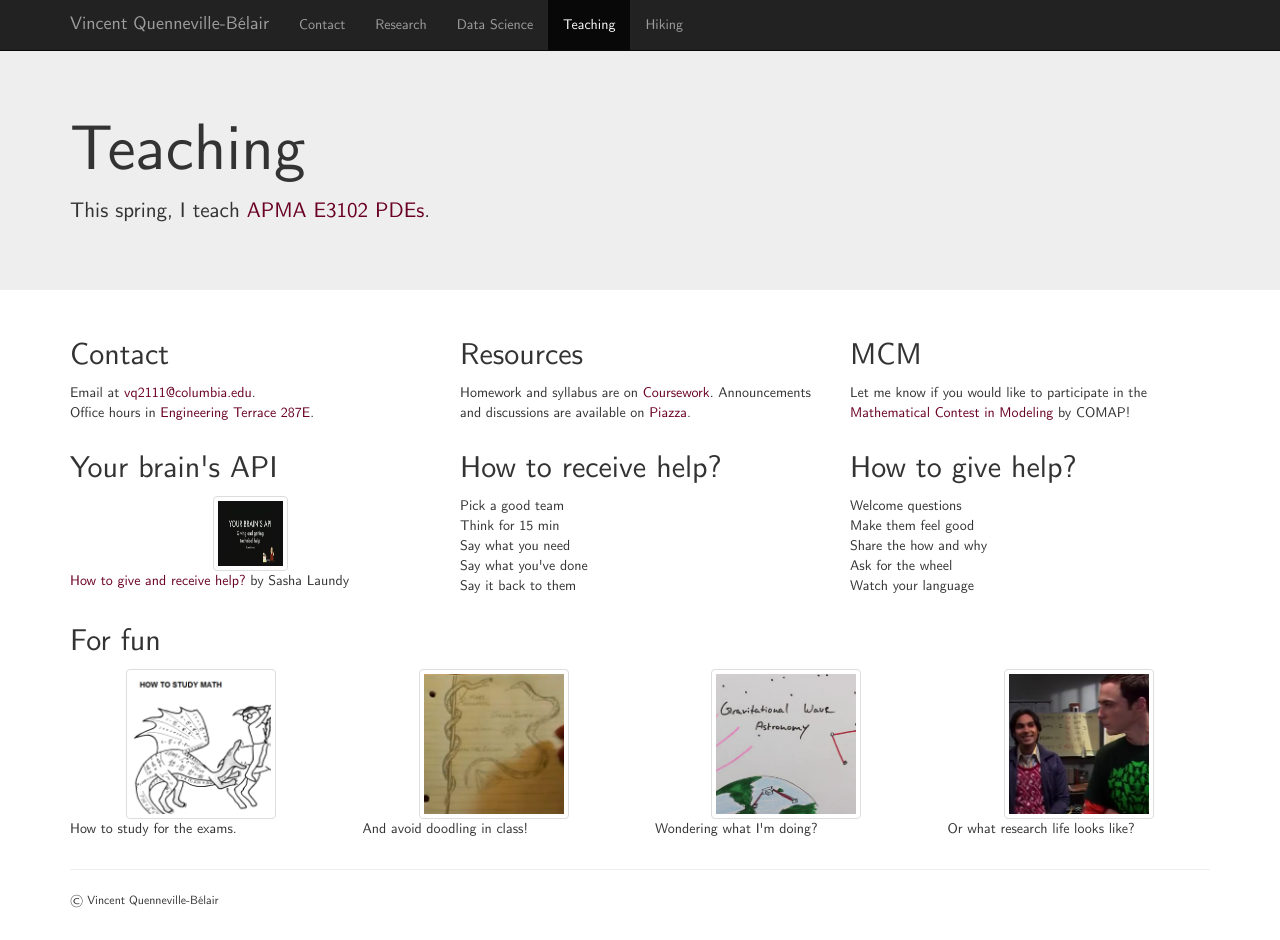
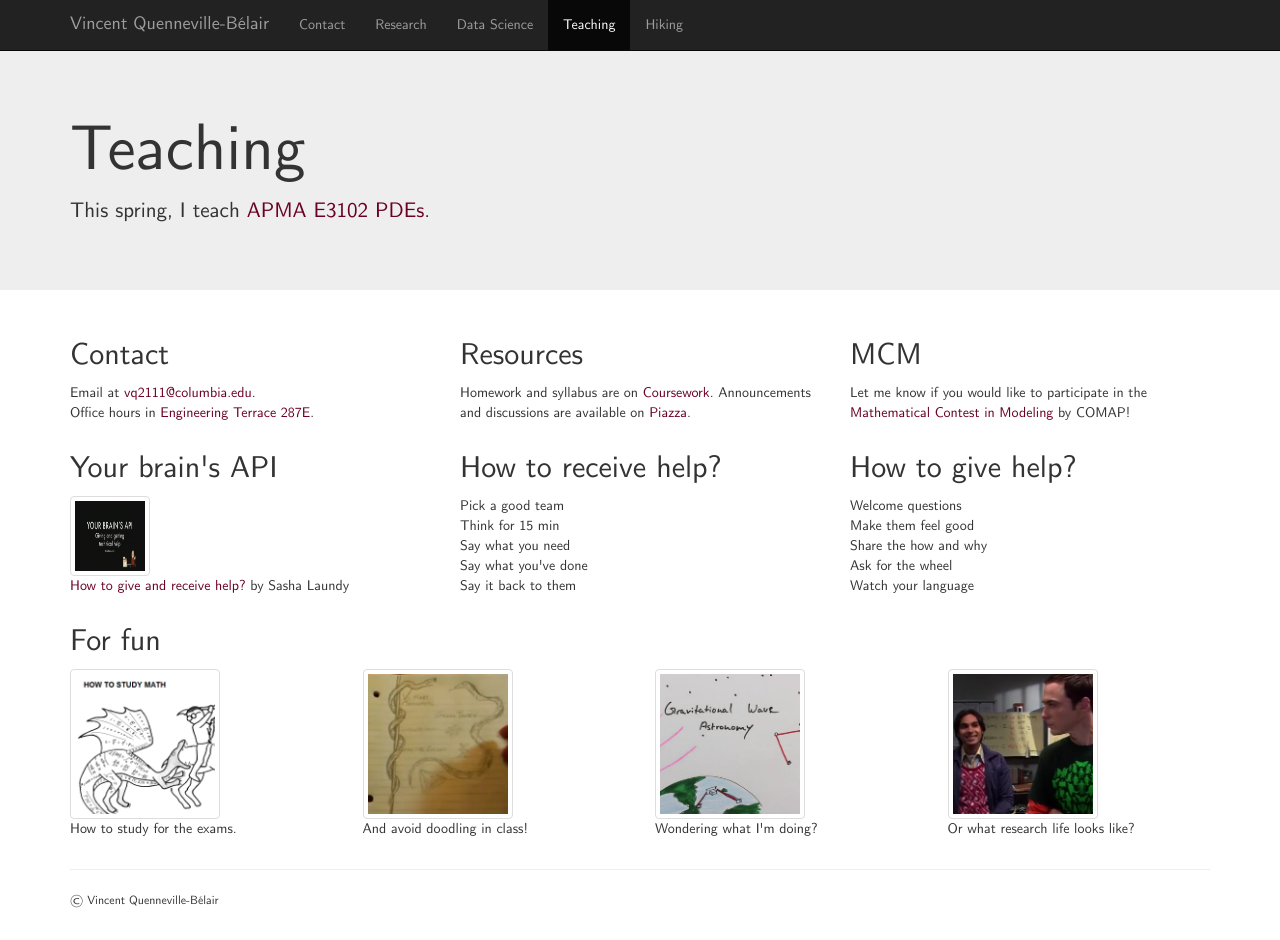
Before and after one commit to vincentqb/vincentqb.github.io.archive, a Jekyll site: the page built from teaching.html, in a window 1280 px wide and 940 px high. Built offline with Jekyll 4.4.1, drawn with Linux system fonts in a browser that asks for light colours; nearby versions of some CDN libraries.

Commit message:
remove centering.

```diff
--- a/teaching.html
+++ b/teaching.html
@@ -71,7 +71,7 @@
 
 <div class="col-md-4 col-sm-12">
 <h2>Your brain's API</h2>
-<a href="https://www.youtube.com/embed/hY14Er6JX2s"><img src="images/help.png" style="width: 75px; height: 75px; margin-left: auto; margin-right: auto; display: block" class="img-thumbnail" alt="Here's how to give and receive help"></a>
+<a href="https://www.youtube.com/embed/hY14Er6JX2s"><img src="images/help.png" style="width: 80px; height: 80px;" class="img-thumbnail" alt="Here's how to give and receive help"></a>
 <p>
 <a href="https://www.youtube.com/embed/hY14Er6JX2s">How to give and receive help?</a> by Sasha Laundy
 </p>
@@ -132,19 +132,19 @@
 <h2>For fun</h2>
 <div class="row">
 <div class="col-xs-6 col-md-3">
-<a href="http://abstrusegoose.com/353"><img src="images/abstrusegoose353-mini.png" style="width: 150px; height: 150px; margin-left: auto; margin-right: auto; display: block" class="img-thumbnail" alt="Here's how to study for the exams"></a>
+<a href="http://abstrusegoose.com/353"><img src="images/abstrusegoose353-mini.png" style="width: 150px; height: 150px;" class="img-thumbnail" alt="Here's how to study for the exams"></a>
 <p>How to study for the exams.</p>
 </div>
 
 <!--
 <div class="col-xs-6 col-md-3">
-<a href="https://www.youtube.com/embed/hY14Er6JX2s"><img src="images/help.png" style="width: 150px; height: 150px; margin-left: auto; margin-right: auto; display: block" class="img-thumbnail" alt="Here's how to give and receive help"></a>
+<a href="https://www.youtube.com/embed/hY14Er6JX2s"><img src="images/help.png" style="width: 150px; height: 150px;" class="img-thumbnail" alt="Here's how to give and receive help"></a>
 <p>How to give and receive help.</p>
 </div>
 -->
 
 <div class="col-xs-6 col-md-3">
-<a href="https://www.youtube.com/watch?v=heKK95DAKms"><img src="images/doodling.png" style="width: 150px; height: 150px; margin-left: auto; margin-right: auto; display: block" class="img-thumbnail" alt="But first avoid doodling in class!"></a>
+<a href="https://www.youtube.com/watch?v=heKK95DAKms"><img src="images/doodling.png" style="width: 150px; height: 150px;" class="img-thumbnail" alt="But first avoid doodling in class!"></a>
 <p>And avoid doodling in class!</p>
 </div>
 
@@ -152,11 +152,11 @@
 <div class="clearfix visible-xs-block visible-sm-block"></div>
 
 <div class="col-xs-6 col-md-3">
-<a href="https://www.youtube.com/watch?v=GN7iWHj8p7E"><img src="images/gravitywaves.png" style="width: 150px; height: 150px; margin-left: auto; margin-right: auto; display: block" class="img-thumbnail" alt="Wondering what I'm doing?"></a>
+<a href="https://www.youtube.com/watch?v=GN7iWHj8p7E"><img src="images/gravitywaves.png" style="width: 150px; height: 150px;" class="img-thumbnail" alt="Wondering what I'm doing?"></a>
 <p>Wondering what I'm doing?</p>
 </div>
 <div class="col-xs-6 col-md-3">
-<a href="https://www.youtube.com/watch?v=IUVX4xKhLJM"><img src="images/bigbang.png" style="width: 150px; height: 150px; margin-left: auto; margin-right: auto; display: block" class="img-thumbnail" alt="Wondering what research life looks like?"></a>
+<a href="https://www.youtube.com/watch?v=IUVX4xKhLJM"><img src="images/bigbang.png" style="width: 150px; height: 150px;" class="img-thumbnail" alt="Wondering what research life looks like?"></a>
 <p>Or what research life looks like?</p>
 </div>
 </div>
```
